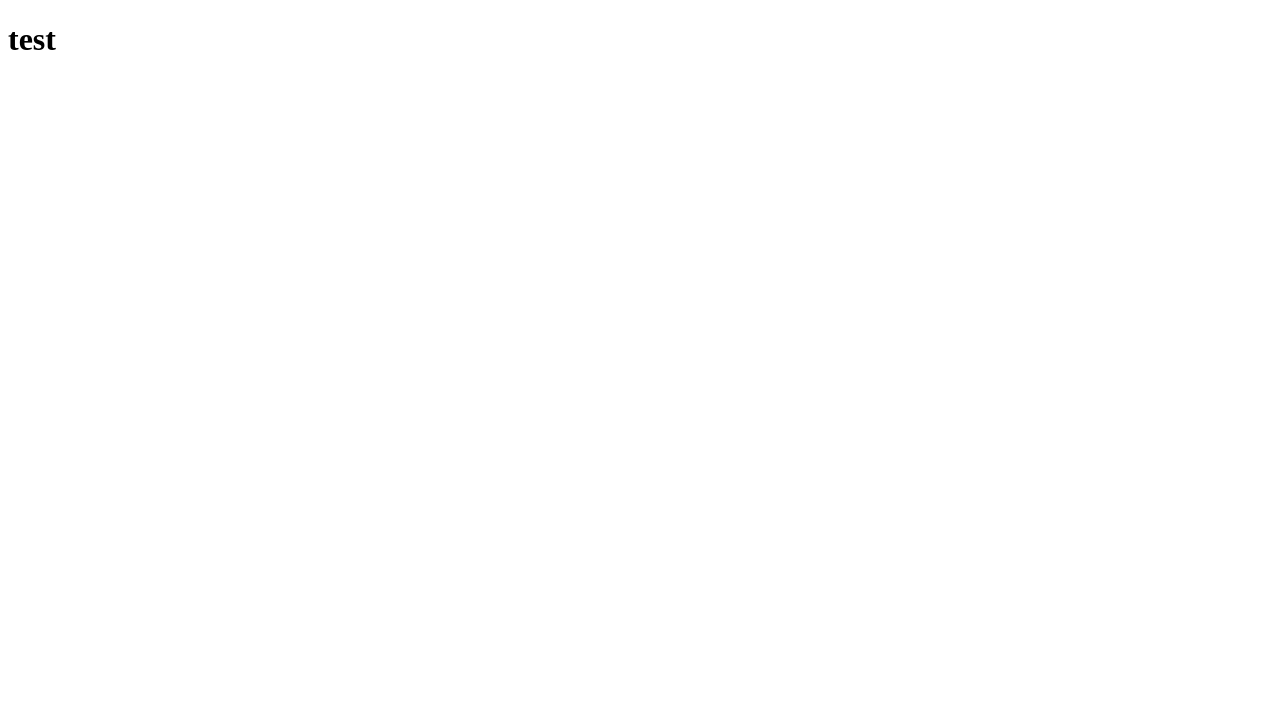
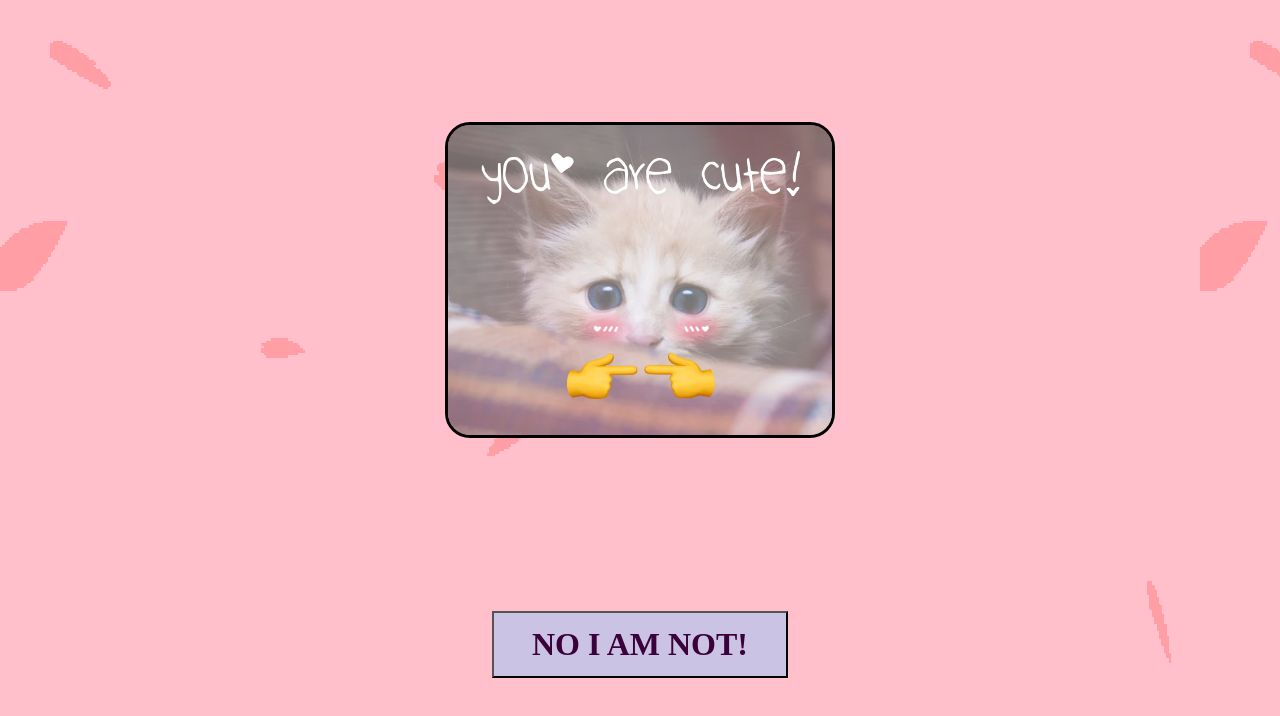
Before and after one commit to NormantasST/youre-cute, a plain HTML site: page index.html in a window 1280 px wide. Drawn offline with Linux system fonts and the light colour scheme.

Commit message:
End Version

```diff
--- a/code.js
+++ b/code.js
@@ -0,0 +1,38 @@
+function check_mouse_position(e)
+{
+    let button = document.getElementById("no-button");
+    let top = button.offsetTop
+    let left = button.offsetLeft;
+    let right = left + button.offsetWidth;
+    let bottom = top + button.offsetHeight;
+    let mX = e.clientX;
+    let mY = e.clientY;
+    console.log(`Button position: ${top} ${right} ${bottom} ${left}`)
+    console.log(`mouse position: ${mX} ${mY}`)
+    if(mY >= top - 100 &&
+       mY <= bottom + 100 &&
+       mX >= left - 100 &&
+       mX <= right + 100)
+       change_button_position(button);
+
+}
+
+function change_button_position(button)
+{
+    button.style.position = "relative";
+
+    let newTop = Math.floor(Math.random() * 500);
+    let newLeft = Math.floor(Math.random() * 500);
+    console.log(`New positionsd: ${newTop} ${newLeft}`)
+    button.style.top = newTop;
+    button.style.left = newLeft;
+    console.log("Changed button position");
+}
+
+function lies(){
+    let button = document.getElementById("no-button");
+    if (button.innerHTML.trim() == "NO I AM NOT!")
+        button.innerHTML = "click me if u disagree, cuz fr u are!!!";
+    else
+        button.innerHTML += "!".repeat(Math.floor(Math.random() * 10) + 1);
+}
--- a/index.html
+++ b/index.html
@@ -16,7 +16,14 @@
         <!--[if lt IE 7]>
             <p class="browsehappy">You are using an <strong>outdated</strong> browser. Please <a href="#">upgrade your browser</a> to improve your experience.</p>
         <![endif]-->
-        <h1>test</h1>
+        <div id="youre-cute-img-parent">
+            <img id="youre-cute-img" src='you-are-cute.jpg'/>
+        </div>
+        <div id="no-button-intial-parent">
+                <button id="no-button" onclick="lies()">
+                    NO I AM NOT!
+                </button>
+        </div>
         <script src="code.js" async defer></script>
     </body>
 </html>
--- a/style.css
+++ b/style.css
@@ -0,0 +1,55 @@
+body, html{
+    background-color:pink;
+    background-image:url('flowers-falling.gif');
+    height: 100%;
+    margin: 0;
+}
+#youre-cute-img-parent{
+    justify-content: center;
+    display:flex;
+    align-items: center;
+    width: 100%;
+    height: 70%;
+}
+#youre-cute-img{
+    border-style: solid;
+    border-width: medium;
+    border-radius: 25px;
+    background-color: palevioletred;
+    width: 30%;
+    height: auto;
+}
+#no-button-intial-parent{
+    justify-content: center;
+    display:flex;
+    align-items: center;
+    width: 100%;
+    margin-top: 4%;
+}
+#no-button-hover{
+    justify-content: center;
+    display:flex;
+    align-items: center;
+    width: 35%;
+    height: 35%;
+}
+#no-button{
+    height: 80%;
+    width: auto;
+    padding: 1% 3%;
+    font-size:xx-large;
+    font-family: Cute_Font;
+    src: url('Cute_Font.ttf');
+    font-weight: 700;
+    color:rgb(59, 1, 59);
+    background-color:#CBC3E3;
+}
+#no-button:hover{
+    padding: 1% 3%;
+    font-size:xx-large;
+    font-family: Cute_Font;
+    src: url('Cute_Font.ttf');
+    font-weight: 700;
+    color:black;
+    background-color:#d39de9;
+}
```
Also changed, not shown: Cute_Font.ttf (added), flowers-falling.gif (added).
